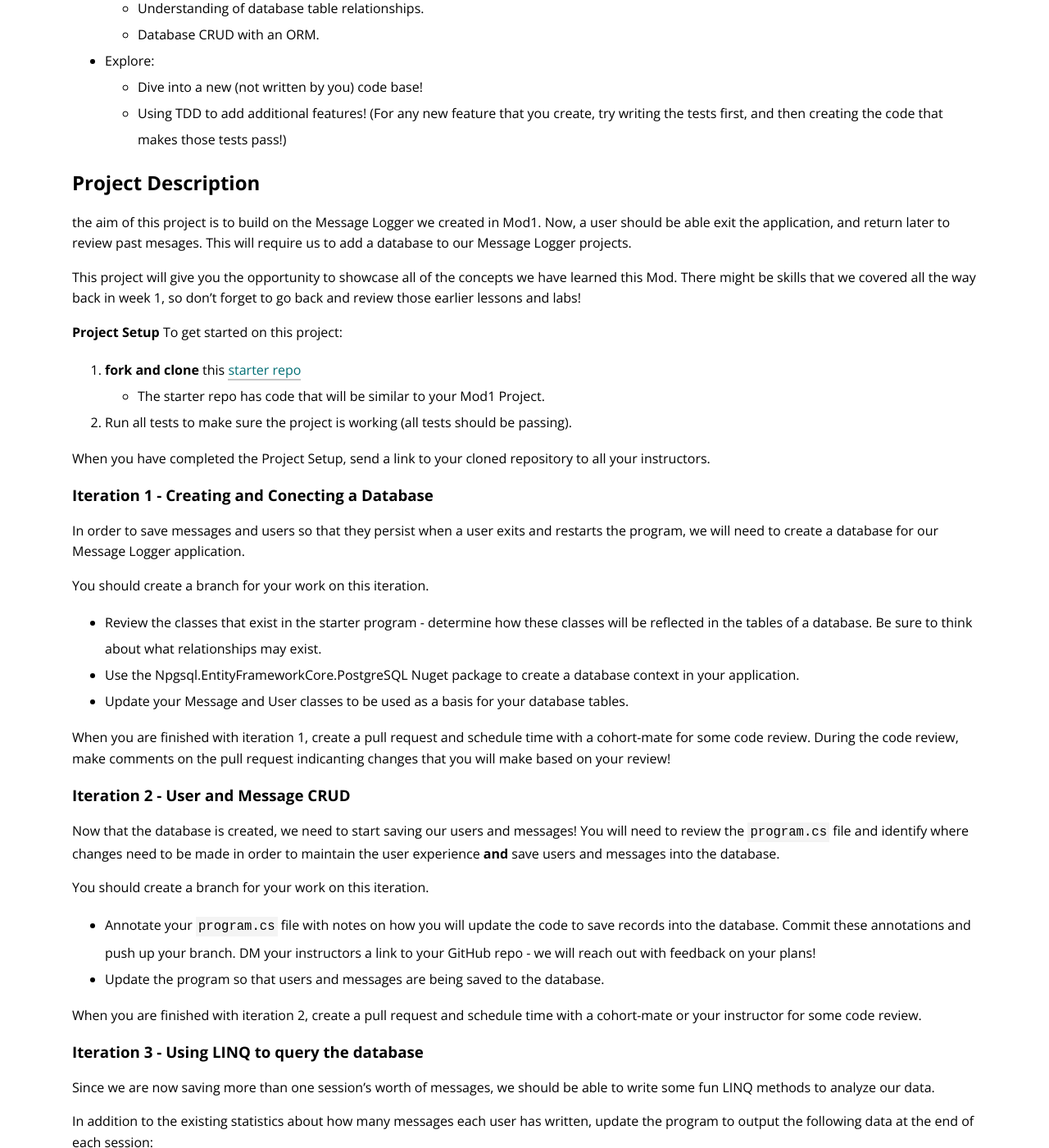
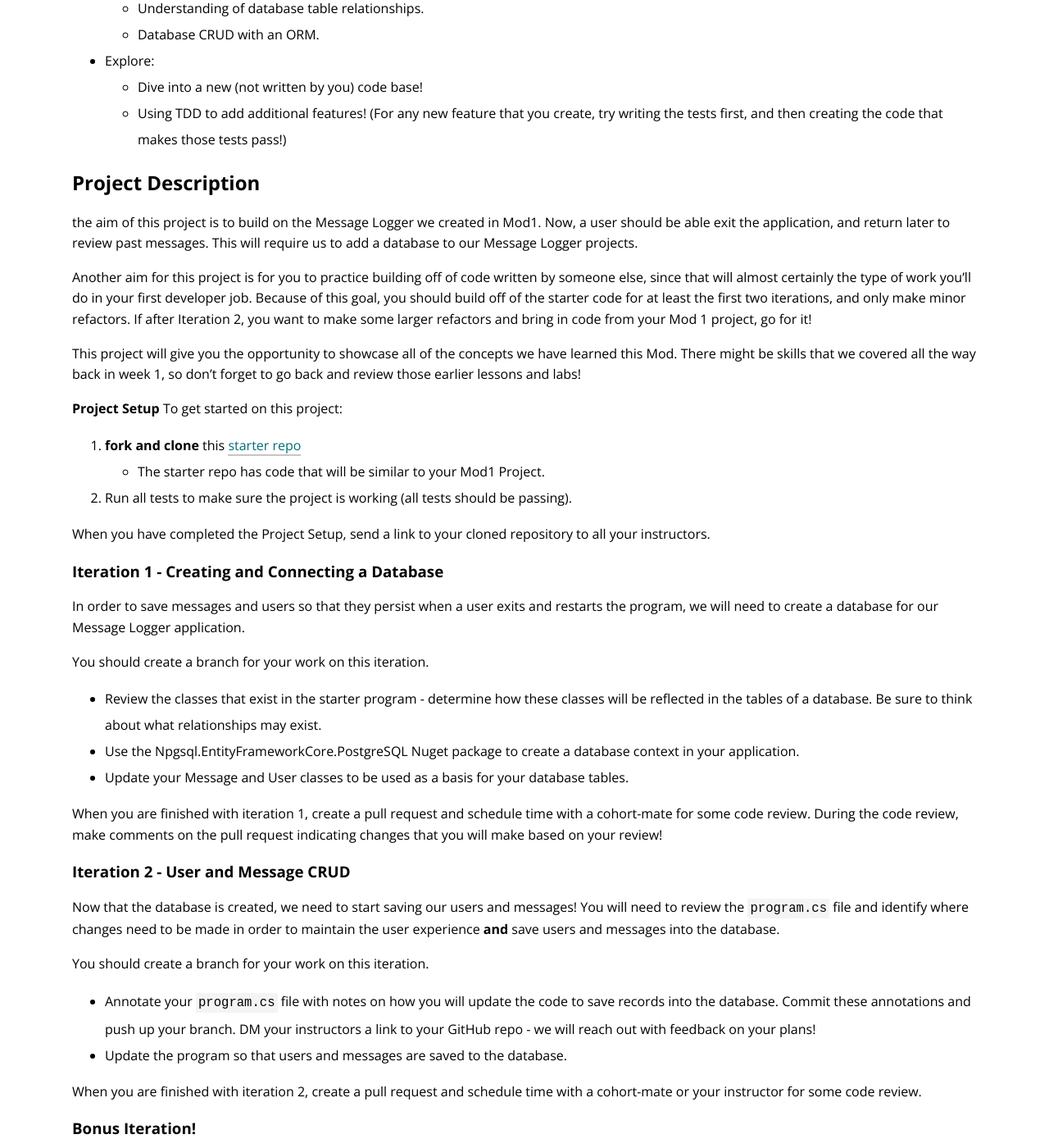
Before and after one commit to turingschool/launch-curriculum, a Jekyll site: the page built from module2/Project/index.md, in a window 1280 px wide and 1400 px high, scrolled down 444 px. Shown: the whole window at 82% size. Built offline with Jekyll 4.4.1, drawn with Linux system fonts in a browser that asks for light colours; nearby versions of some CDN libraries; comment, search, counter and statistics services are not loaded; some of the changed text lies outside the part shown.

Commit message:
Small updates to Mod 2 project

```diff
--- a/module2/Project/index.md
+++ b/module2/Project/index.md
@@ -17,7 +17,9 @@
 
 
 ## Project Description
-the aim of this project is to build on the Message Logger we created in Mod1.  Now, a user should be able exit the application, and return later to review past mesages.  This will require us to add a database to our Message Logger projects.
+the aim of this project is to build on the Message Logger we created in Mod1.  Now, a user should be able exit the application, and return later to review past messages.  This will require us to add a database to our Message Logger projects.
+
+Another aim for this project is for you to practice building off of code written by someone else, since that will almost certainly the type of work you'll do in your first developer job. Because of this goal, you should build off of the starter code for at least the first two iterations, and only make minor refactors. If after Iteration 2, you want to make some larger refactors and bring in code from your Mod 1 project, go for it!
 
 This project will give you the opportunity to showcase all of the concepts we have learned this Mod.  There might be skills that we covered all the way back in week 1, so don't forget to go back and review those earlier lessons and labs!
 
@@ -31,7 +33,7 @@
 When you have completed the Project Setup, send a link to your cloned repository to all your instructors.
 
 
-### Iteration 1 - Creating and Conecting a Database
+### Iteration 1 - Creating and Connecting a Database
 In order to save messages and users so that they persist when a user exits and restarts the program, we will need to create a database for our Message Logger application.
 
 You should create a branch for your work on this iteration.
@@ -40,7 +42,7 @@
 * Use the Npgsql.EntityFrameworkCore.PostgreSQL Nuget package to create a database context in your application.
 * Update your Message and User classes to be used as a basis for your database tables.
 
-When you are finished with iteration 1, create a pull request and schedule time with a cohort-mate for some code review.  During the code review, make comments on the pull request indicanting changes that you will make based on your review!
+When you are finished with iteration 1, create a pull request and schedule time with a cohort-mate for some code review.  During the code review, make comments on the pull request indicating changes that you will make based on your review!
 
 ### Iteration 2 - User and Message CRUD
 
@@ -49,9 +51,17 @@
 You should create a branch for your work on this iteration.
 
 * Annotate your `program.cs` file with notes on how you will update the code to save records into the database.  Commit these annotations and push up your branch.  DM your instructors a link to your GitHub repo - we will reach out with feedback on your plans!
-* Update the program so that users and messages are being saved to the database.
+* Update the program so that users and messages are saved to the database.
 
 When you are finished with iteration 2, create a pull request and schedule time with a cohort-mate or your instructor for some code review.
+
+### Bonus Iteration!
+
+As with all applications you'll jump into working on, there are ways that the user experience could be improved! For example, now that we are saving data to a database it's weird to always create a new user upon starting up the application. What if the user is an existing user that wants to log in and add messages to an existing account? Once you finish iteration 2, keep an eye out for ways you could improve the user experience and make a branch and PR for each of these fixes.
+
+<aside class="instructor-notes" markdown="1">
+    <p><strong>Instructor Note</strong><br> Another thing that could be improved with the current user experience is that the user needs to type "log out" before typing "quit". If they try to type "quit" while adding messages, the message "quit" will get logged.</p>
+</aside>
 
 ### Iteration 3 - Using LINQ to query the database
 
```
